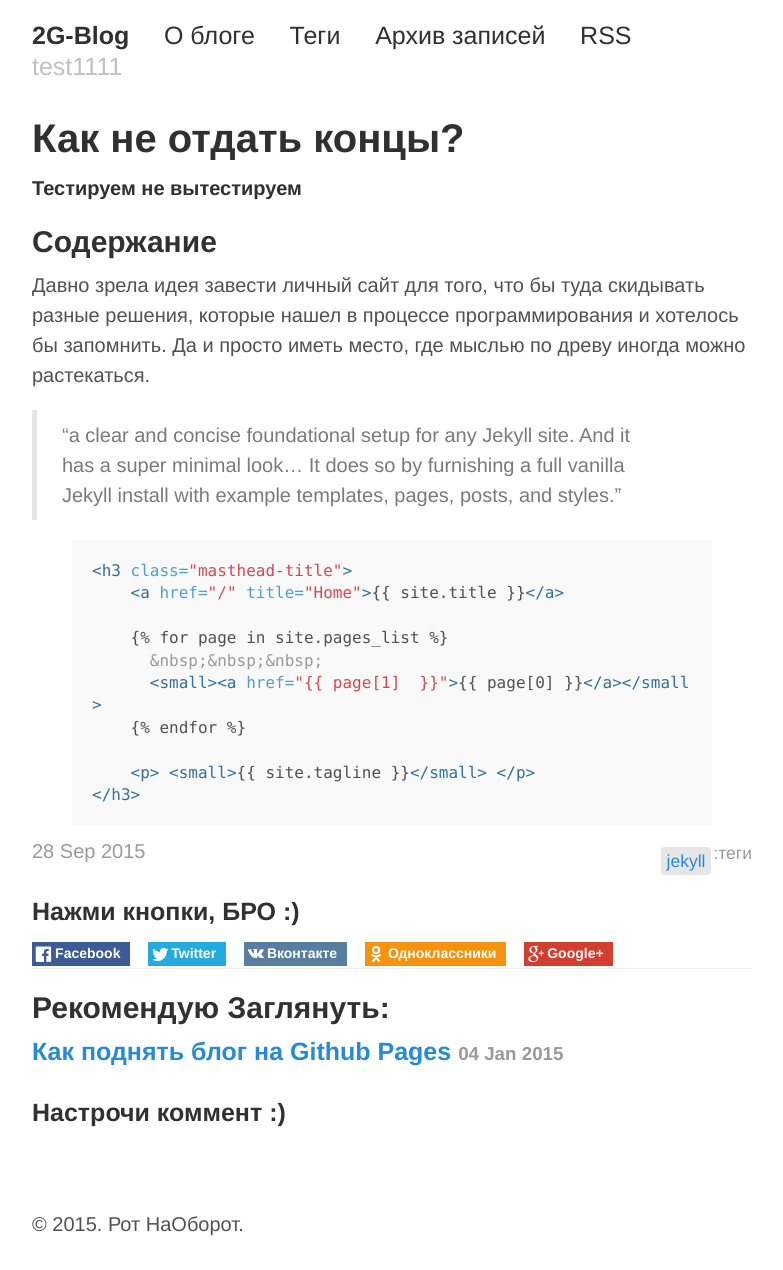
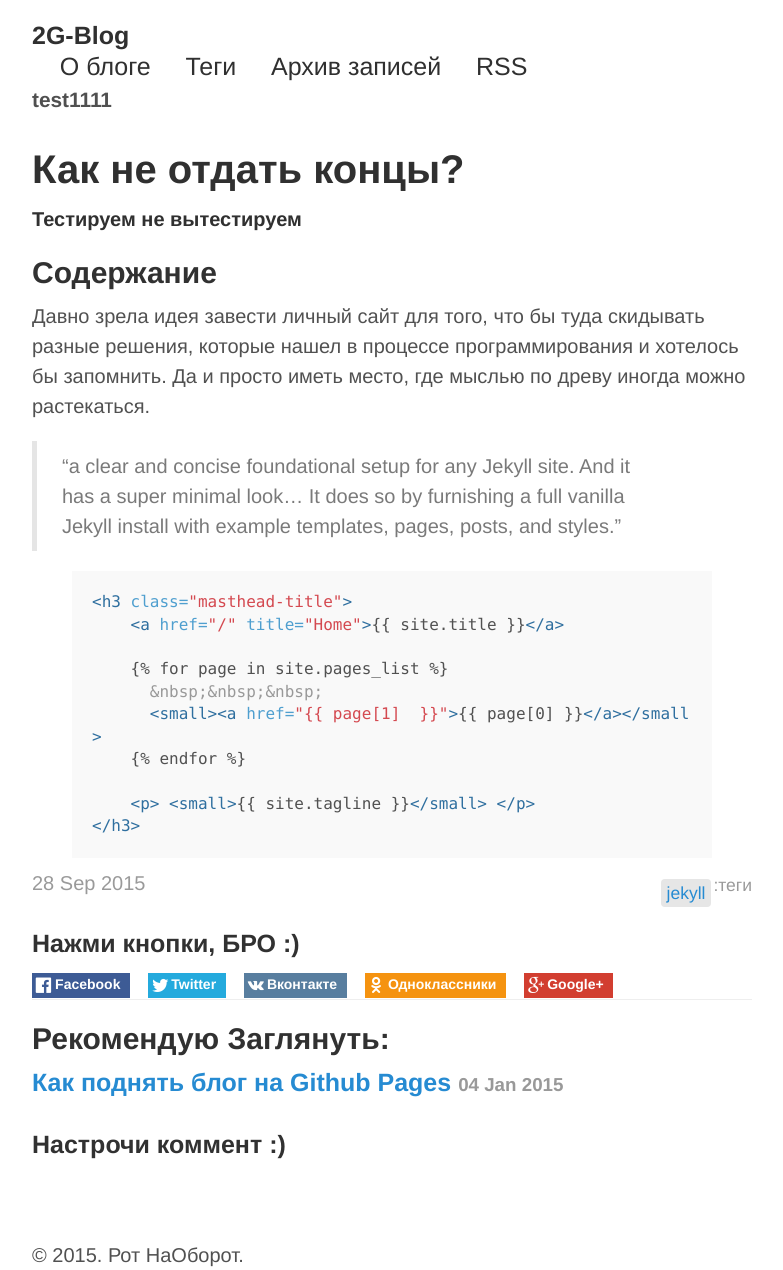
Before and after one commit to gitter-badger/2gud.github.io, a Jekyll site: the page built from _posts/2015-09-28-test5.md, in a window 1280 px wide. Shown: the whole page, without its empty margins (248-1031 px from the left). Built offline with Jekyll 4.4.1, drawn with Linux system fonts in a browser that asks for light colours; nearby versions of some CDN libraries; before the commit the page ends 1239 px from its top, so only the background shows below that.

Commit message:
Added changes

```diff
--- a/_layouts/default.html
+++ b/_layouts/default.html
@@ -10,10 +10,12 @@
         <h3 class="masthead-title">
             <a href="/" title="На Главную">{{ site.title }}</a>
 
+            <div class="menu">
             {% for page in site.pages_list %}
               &nbsp;&nbsp;&nbsp;
-              <small><a href="{{ page[1]  }}">{{ page[0] }}</a></small>
+              <a href="{{ page[1]  }}">{{ page[0] }}</a>
             {% endfor %}
+            </div>
 
             <p> <small>{{ site.tagline }}</small> </p>
         </h3>
--- a/_posts/2015-09-28-test5.md
+++ b/_posts/2015-09-28-test5.md
@@ -9,7 +9,6 @@ tags: jekyll
 
 ## Содержание
 
-<i class="fa fa-calendar-times-o"></i>
 Давно зрела идея завести личный сайт для того, что бы туда скидывать разные решения, которые нашел в процессе программирования и хотелось бы запомнить. Да и просто иметь место, где мыслью по древу иногда можно растекаться.
 
 > "a clear and concise foundational setup for any Jekyll site. And it has a super minimal look... It does so by furnishing a full vanilla Jekyll install with example templates, pages, posts, and styles."
--- a/public/css/st.css
+++ b/public/css/st.css
@@ -301,13 +301,13 @@ tbody tr:nth-child(odd) th {
 .masthead-title a:hover {
   color: #268bd2;
 }
-.masthead-title small {
+.menu {
   font-size: 100%;
   font-weight: 400;
   color: #c0c0c0;
   letter-spacing: 0;
 }
-.masthead-title small a:hover {
+.menu a:hover {
   color: #303030;
   background: #ffdb4d;
   text-decoration: none;
```
